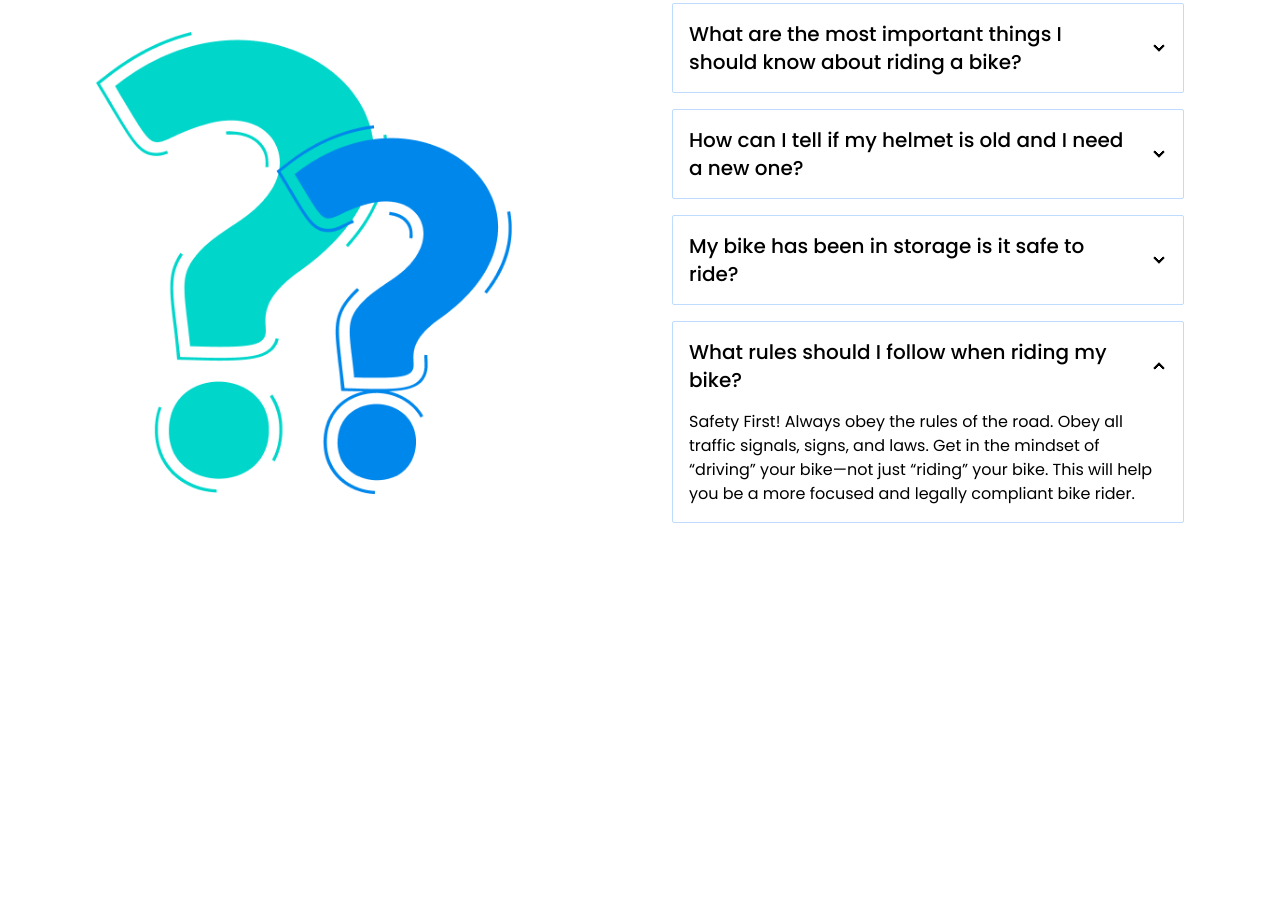
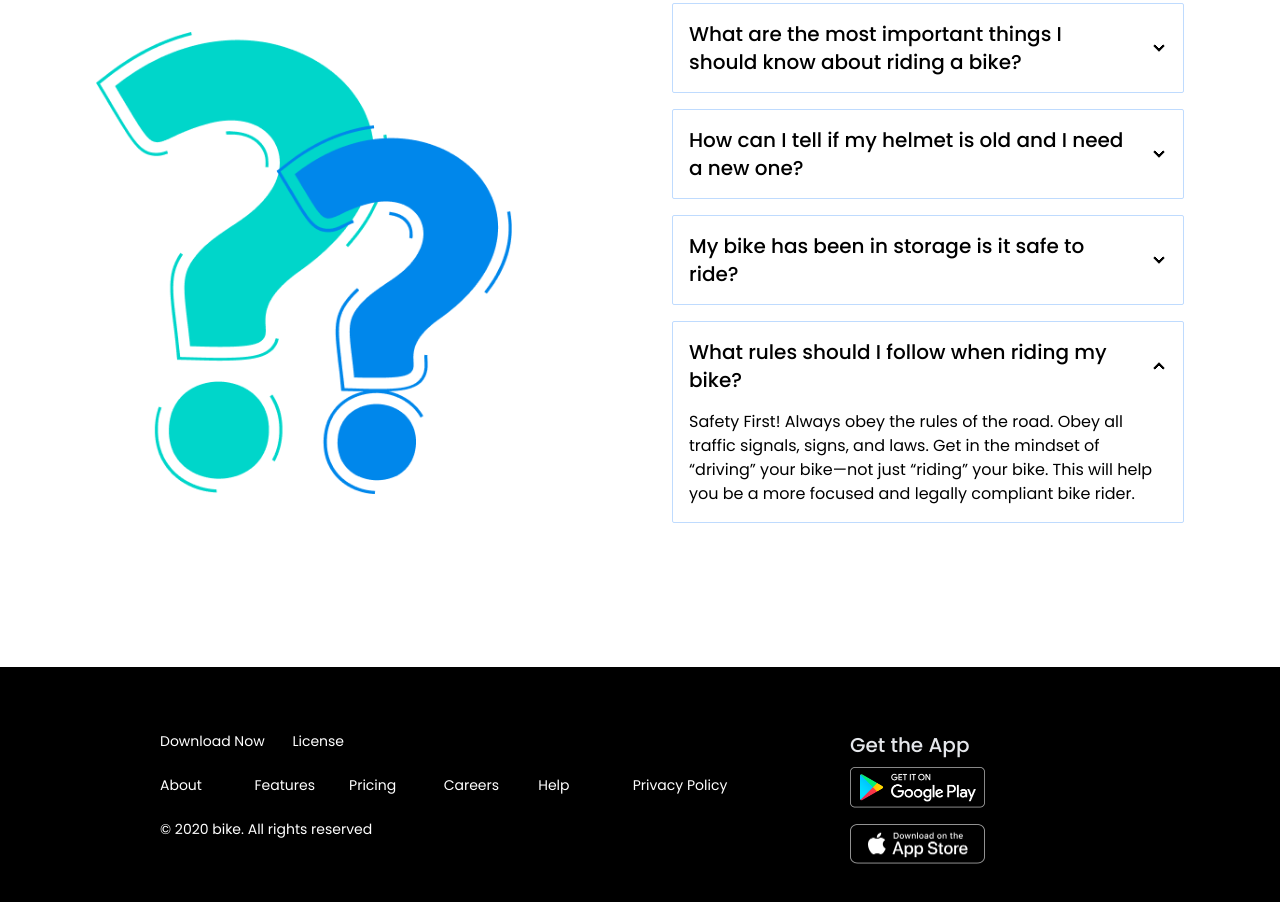
Before and after one commit to ador071/biker-zone-practice, a plain HTML site: page index.html in a window 1280 px wide. Shown: the part 2839-3741 px from the top of the page. Before the commit the page ends 3506 px from the top, so only its background shows below. Drawn offline with nearby package versions, Linux system fonts and the light colour scheme.

Commit message:
footer done

```diff
--- a/index.html
+++ b/index.html
@@ -307,8 +307,31 @@ new one?
         </section>
     </main>
 
-    <footer>
-
+    <footer class="footer py-16 bg-black text-white xl:px-40 lg:px-30 md:px-20 px-10">
+      <div class="space-y-4">
+        <div class="space-x-6">
+          <a href="">Download Now</a>
+          <a href="">License</a>
+        </div>
+        <div class="grid grid-cols-3 lg:grid-cols-6 gap-y-4">
+          <a href="">About</a>
+          <a href="">Features</a>
+          <a href="">Pricing</a>
+          <a href="">Careers</a>
+          <a href="">Help</a>
+          <a href="">Privacy Policy</a>
+        </div>
+        <div>
+          © 2020 bike. All rights reserved
+        </div>
+      </div>
+      <div class="md:justify-self-end">
+        <span class="text-gray-200 text-xl font-medium">Get the App</span>
+        <div class="flex flex-col gap-4">
+          <a><img class="w-1/2" src="images/others/android.png" alt=""></a>
+          <a><img class="w-1/2" src="images/others/ios.png" alt=""></a>
+        </div>
+      </div>
     </footer>
 </body>
 </html>
```
